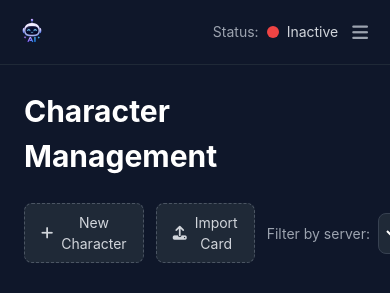
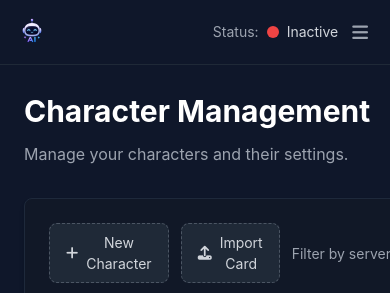
Before and after one commit to alzbetaurbanova/zahul-ai, a FastAPI app: page /characters in a window 390 px wide; the page is wider, and only the part inside the window is pictured. Shown: the top 293 px of that part. Run offline with FastAPI, Linux system fonts and the light colour scheme; data comes from the database, SQL or seed files in the repository; data that the repository does not hold is empty; parts of the project's set-up code (start-up, migrations or seed data) failed here and were passed over; some libraries are stand-ins or nearby versions.

Commit message:
unification of titles, subtitles and main content area

```diff
--- a/static/characters.html
+++ b/static/characters.html
@@ -18,10 +18,13 @@
     <script src="/static/js/pages/characters.js" defer></script>
 
     <!-- Main Content -->
-    <main class="flex-grow p-6 sm:p-8">
-        <div class="max-w-7xl mx-auto">
-            <h1 class="heading-page mb-6">Character Management</h1>
-            <div class="flex items-center gap-3 mb-8">
+    <main class="page sm:p-8">
+        <div class="main-content">
+            <div class="page-heading">
+                <h1 class="page-title">Character Management</h1>
+                <p class="page-subtitle">Manage your characters and their settings.</p>
+            </div>
+            <div class="card-dark flex items-center gap-3 mb-6">
                 <button id="new-char-btn" class="btn-dashed">
                     <i class="fas fa-plus"></i> New Character
                 </button>
@@ -35,7 +38,7 @@
                     </select>
                 </div>
             </div>
-            <div id="character-grid" class="grid grid-cols-2 sm:grid-cols-3 md:grid-cols-4 lg:grid-cols-5 xl:grid-cols-6 gap-6">
+            <div id="character-grid" class="card-dark grid grid-cols-1 sm:grid-cols-2 md:grid-cols-3 lg:grid-cols-4 xl:grid-cols-5 gap-6">
                 <p class="text-dim col-span-full">Loading characters...</p>
             </div>
         </div>
--- a/static/css/styles.css
+++ b/static/css/styles.css
@@ -489,12 +489,6 @@
     font-weight: 500;
     color: var(--text-dim);
     margin-bottom: 0.25rem;
-}
-
-.heading-page {
-    font-size: 1.875rem;
-    font-weight: 700;
-    color: white;
 }
 
 .heading-card {
@@ -1453,3 +1447,30 @@
     padding: 0.5rem;
     cursor: pointer;
 }
+
+.main-content{
+    width: 56rem;
+    margin: 0 auto;
+}
+
+.page{
+    display: flex;
+    flex-grow: 1;
+    padding: 1.5rem;
+}
+
+.page-heading{
+    margin-bottom: 2rem;
+}
+
+.page-title {
+    font-size: 1.875rem;
+    font-weight: 700;
+    color: white;
+    margin-bottom: 0.5rem;
+}
+
+.page-subtitle {
+    font-size: 1rem;
+    color: var(--text-dim);
+}
--- a/static/editor.html
+++ b/static/editor.html
@@ -15,7 +15,7 @@
 
     <!-- Main -->
     <main class="max-w-5xl mx-auto p-8 space-y-8">
-        <h1 class="heading-page">Avatar Editor</h1>
+        <h1 class="page-title">Avatar Editor</h1>
 
         <div class="flex gap-10 flex-wrap">
             <!-- Canvas + previews -->
--- a/static/logs.html
+++ b/static/logs.html
@@ -17,7 +17,7 @@
     <main class="p-6">
         <div class="max-w-6xl mx-auto">
             <div class="flex-between mb-6">
-                <h1 class="heading-page">Logs</h1>
+                <h1 class="page-title">Logs</h1>
                 <button id="export-btn" class="btn-gray text-sm"><i class="fas fa-download mr-2"></i>Export JSON</button>
             </div>
 
--- a/static/servers.html
+++ b/static/servers.html
@@ -21,7 +21,7 @@
     <!-- Main Content -->
     <main class="flex-grow p-6">
         <div class="max-w-7xl mx-auto">
-            <h1 class="heading-page mb-6">Server & Channel Management</h1>
+            <h1 class="page-title mb-6">Server & Channel Management</h1>
 
             <div class="flex flex-col lg:flex-row gap-8">
                 <!-- Server List -->
```
Also changed, not shown: static/ai-config.html (+6 -4 lines), static/index.html (+5 -5 lines), static/scheduler.html (+7 -4 lines).
